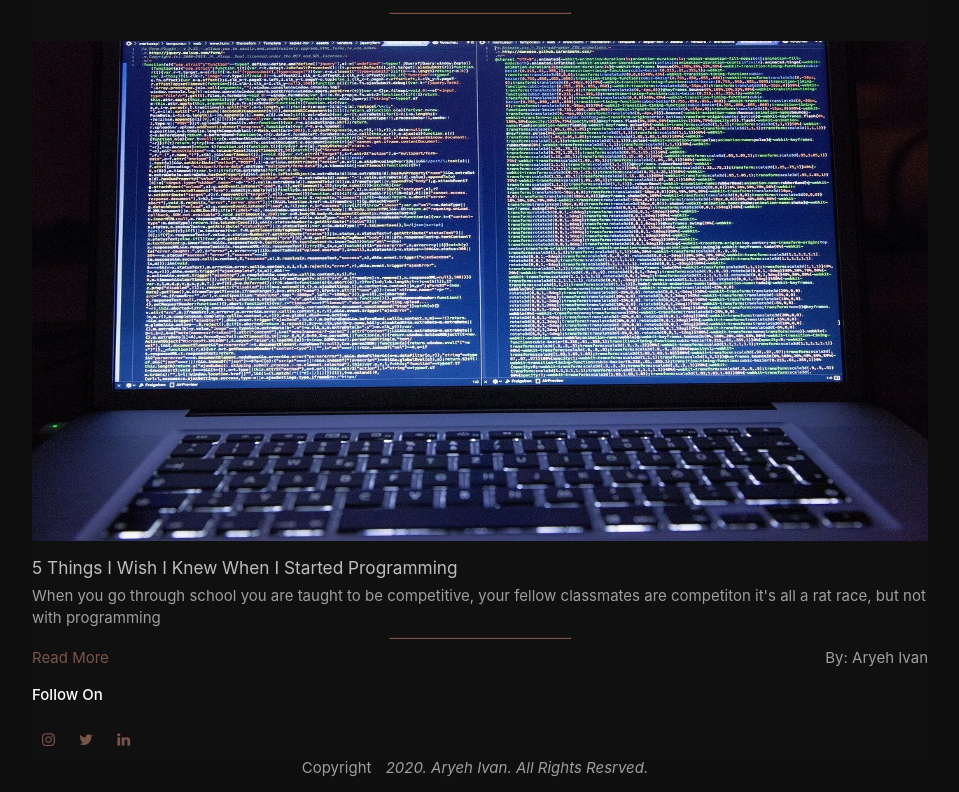
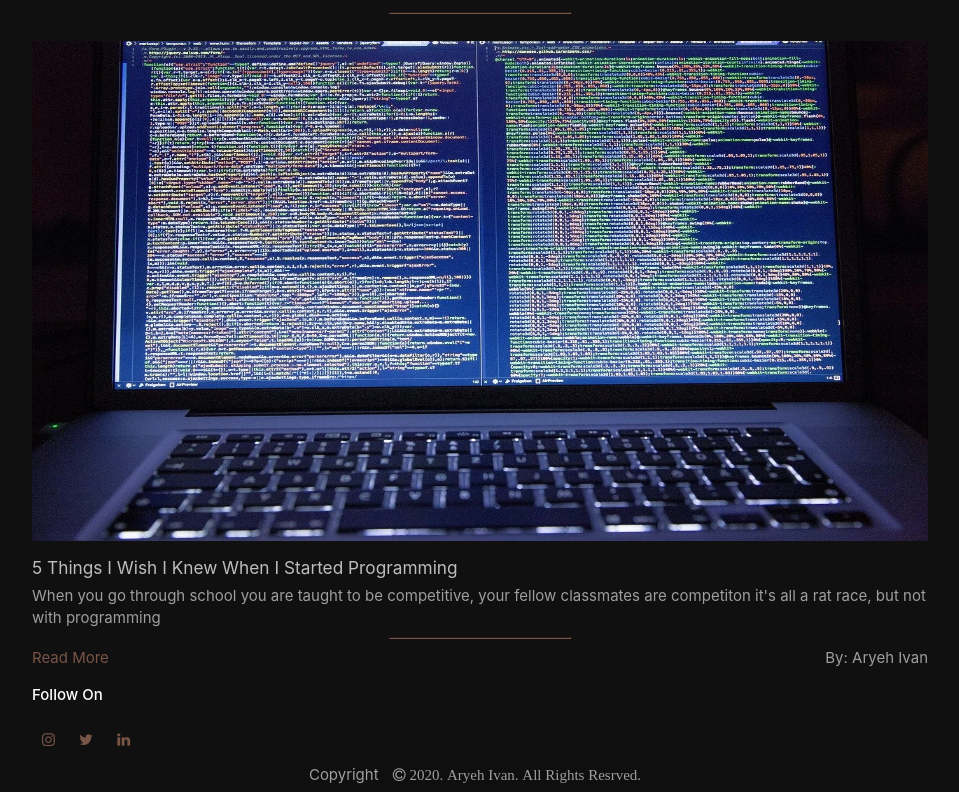
Before and after one commit to AryehIvan/Aryeh-Ivan, a plain HTML site: page being-cyber-safe.html in a window 1280 px wide. Shown: the part 1467-2259 px from the top of the page, without its empty margins (160-1119 px from the left). Drawn offline with nearby package versions, Linux system fonts and the light colour scheme.

Commit message:
Update being-cyber-safe.html

```diff
--- a/being-cyber-safe.html
+++ b/being-cyber-safe.html
@@ -65,7 +65,7 @@
             </div>
 
             <footer class="center-align">
-                <span class="grey-text"> Copyright <i class="icon-copyright grey-text">2020. Aryeh Ivan. All Rights Resrved.</i></span>
+                <span class="grey-text"> Copyright <i class="fa fa-copyright grey-text"> 2020. Aryeh Ivan. All Rights Resrved.</i></span>
             </footer>
 
 
```
